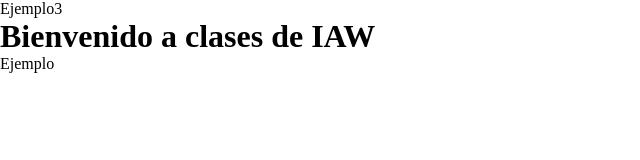
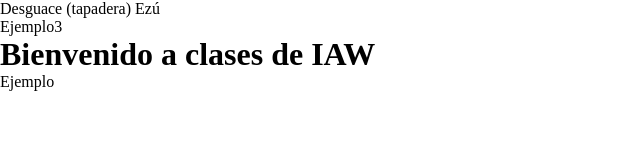
Before and after one commit to alopram706/prueba21, a plain HTML site: page index.html in a window 1280 px wide. Shown: the whole page, without its empty margins (0-640 px from the left). Drawn offline with Linux system fonts and the light colour scheme.

Commit message:
se cambia header

```diff
--- a/index.html
+++ b/index.html
@@ -8,6 +8,7 @@
     <link rel="stylesheet" href="estilos.css">
 </head>
 <body>
+    <header>Desguace (tapadera) Ezú</header>
     <main>
         <p>Ejemplo3</p>
         <h1>Bienvenido a clases de IAW</h1>
```
